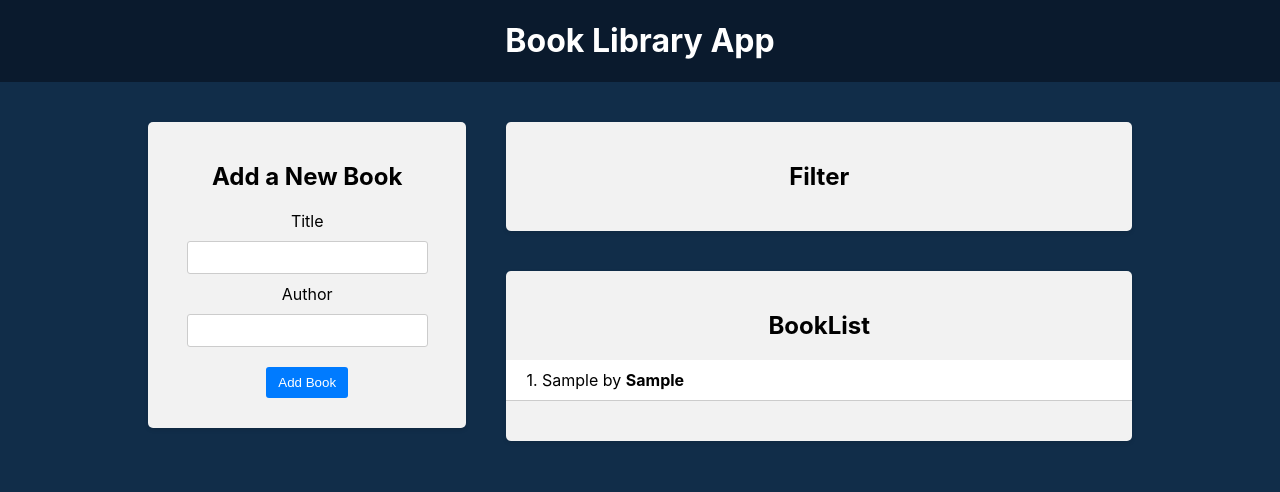
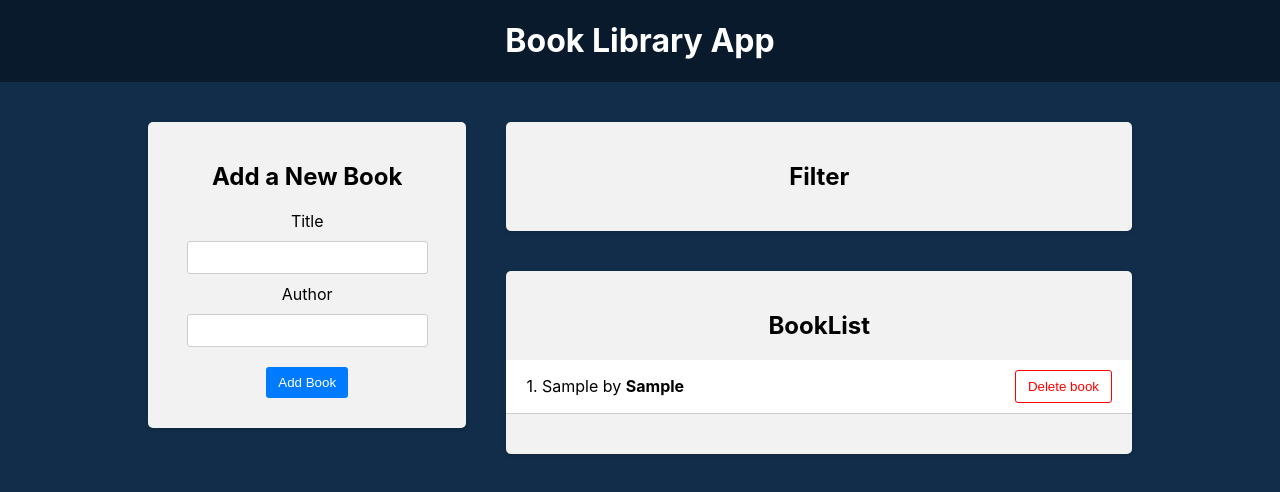
Before and after one commit to denm76/react-redux-library, a React (Vite) app in the folder frontend/: page / in a window 1280 px wide. Both pictures are taken after typing "Sample", "Sample" into the empty fields and a click on the button "Add Book". Shown: the top 492 px of the page. Built offline with nearby package versions, Linux system fonts and the light colour scheme.

Commit message:
Delete book by id

```diff
--- a/frontend/src/components/BookList/BookList.jsx
+++ b/frontend/src/components/BookList/BookList.jsx
@@ -1,10 +1,12 @@
-import { useSelector } from "react-redux";
+import { useSelector, useDispatch } from "react-redux";
+import { deleteBook } from "../../redux/books/actionCreators";
 import "./BookList.css";
 
 function BookList() {
   const books = useSelector((state) => state.books);
-  console.log(books)
-  console.log(books.lenght === 0)
+  const dispatch = useDispatch();
+  const handleDeleteBook = (id) => dispatch(deleteBook(id));
+
   return (
     <div className='app-block book-list'>
       <h2>BookList</h2>
@@ -12,13 +14,18 @@
         <p>No books available</p>
       ) : (
         <ul>
-          {books.map((book, index) =>
+          {books.map((book, index) => (
             <li key={book.id}>
               <div className='book-info'>
                 {++index}. {book.title} by <strong>{book.author}</strong>
               </div>
+              <div className='book-actions'>
+                <button onClick={() => handleDeleteBook(book.id)}>
+                  Delete book
+                </button>
+              </div>
             </li>
-          )}
+          ))}
         </ul>
       )}
     </div>
--- a/frontend/src/redux/books/actionCreators.js
+++ b/frontend/src/redux/books/actionCreators.js
@@ -6,3 +6,10 @@
     payload: newBook,
   };
 };
+
+export const deleteBook = (id) => {
+  return {
+    type: actionTypes.DELETE_BOOK,
+    payload: id
+  }
+}
--- a/frontend/src/redux/books/actionTypes.js
+++ b/frontend/src/redux/books/actionTypes.js
@@ -1 +1,2 @@
 export const ADD_BOOK = "ADD_BOOK";
+export const DELETE_BOOK = "DELETE_BOOK";
--- a/frontend/src/redux/books/reducer.js
+++ b/frontend/src/redux/books/reducer.js
@@ -6,6 +6,8 @@
   switch (action.type) {
     case actionTypes.ADD_BOOK:
       return [...state, action.payload];
+    case actionTypes.DELETE_BOOK:
+      return state.filter(book => book.id !== action.payload);
 
     default:
       return state;
```
